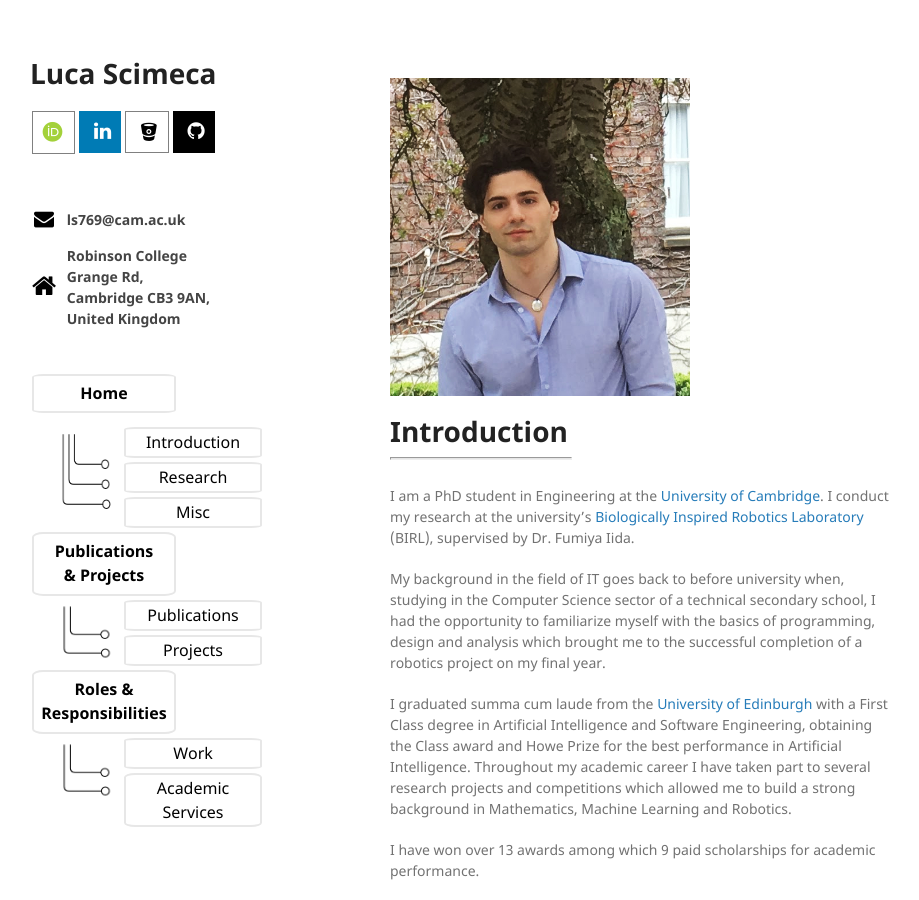
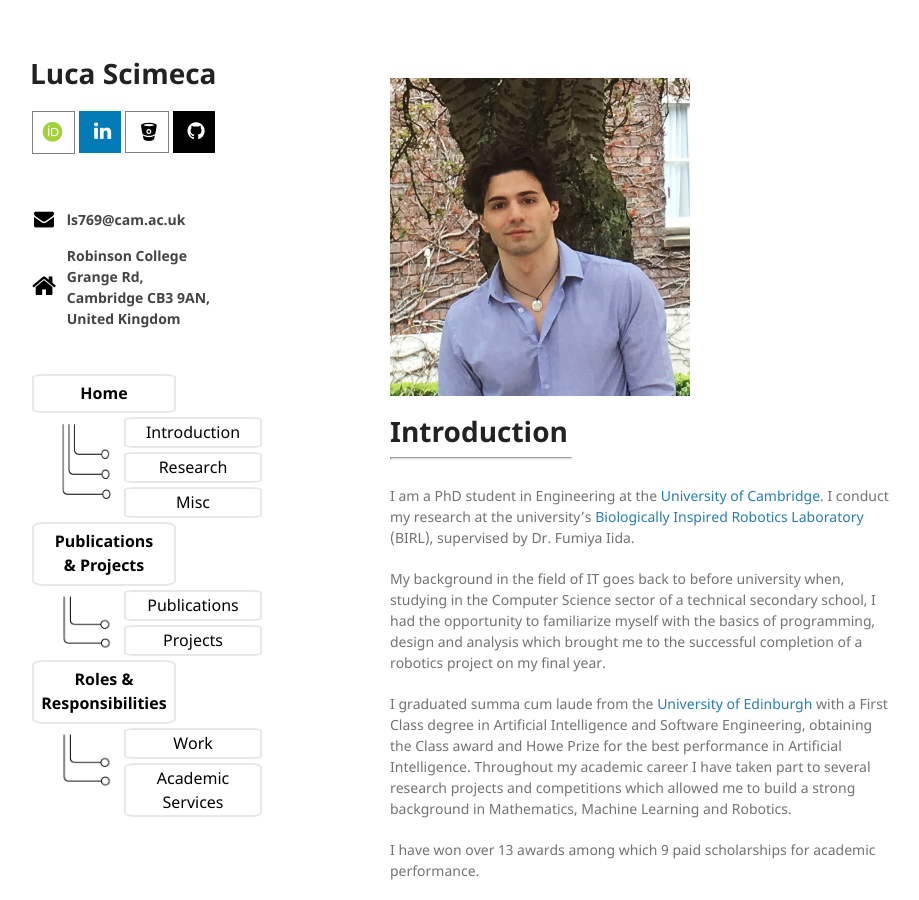
Before and after one commit to lucascimeca/lucascimeca.github.io, a Jekyll site: the page built from index.md, in a window 1280 px wide and 900 px high. Shown: the whole window, without its empty margins (180-1099 px from the left). Built offline with Jekyll 4.4.1, drawn with Linux system fonts in a browser that asks for light colours; nearby versions of some CDN libraries; some web fonts are replaced; the repository's description, which GitHub fills in, is left out.

Commit message:
Update default.html

```diff
--- a/_layouts/default.html
+++ b/_layouts/default.html
@@ -71,7 +71,6 @@
           <tr>
             <th colspan="2" style="align:center"><a href="https://lucascimeca.github.io/" class="button-hover" style="vertical-align:middle; padding: 5px 5px 5px 5px">Home</a></th>
           </tr>
-          <td></td>
           <tr>
             <th rowspan="3" colspan="1" style="text-align: center; vertical-align:top; padding-top:0px; padding-left:20px" width="70px">
                 <img src="../docs/three_links.png" align="center" height="90" width="60">
@@ -79,6 +78,7 @@
             <th colspan="2" style="font-weight:normal"><a href="https://lucascimeca.github.io/#-intro_img" class="button-hover" style="vertical-align:middle">Introduction</a> </th></tr>
           <tr><th colspan="2" style="font-weight:normal"><a href="https://lucascimeca.github.io/#-research" class="button-hover" style="vertical-align:middle">Research</a> </th></tr>
           <tr><th colspan="2" style="font-weight:normal"><a href="https://lucascimeca.github.io/#-misc" class="button-hover" style="vertical-align:middle">Misc</a> </th></tr>
+          <tr></tr>
           <tr>
             <th colspan="2" style="align:center"><a href="https://lucascimeca.github.io/publications" class="button-hover-large" style="vertical-align:middle; padding: 5px 5px 5px 5px">Publications </br>& Projects</a></th>
             <td></td>
@@ -88,6 +88,7 @@
                 <img src="../docs/two_links.png" align="center" height="65" width="60"></th>
             <th colspan="2" style="font-weight:normal"><a href="https://lucascimeca.github.io/publications#-publications---" class="button-hover" style="vertical-align:middle">Publications </a> </th></tr>
           <tr><th colspan="2" style="font-weight:normal"><a href="https://lucascimeca.github.io/publications#-projects" class="button-hover" style="vertical-align:middle">Projects</a> </th></tr>
+          <tr></tr>
           <tr>
             <th colspan="2" style="align:center"><a href="https://lucascimeca.github.io/responsibilities" class="button-hover-large" style="vertical-align:middle; padding: 5px 5px 5px 5px">Roles & Responsibilities</a> </td></th>
             <td></td>
```
